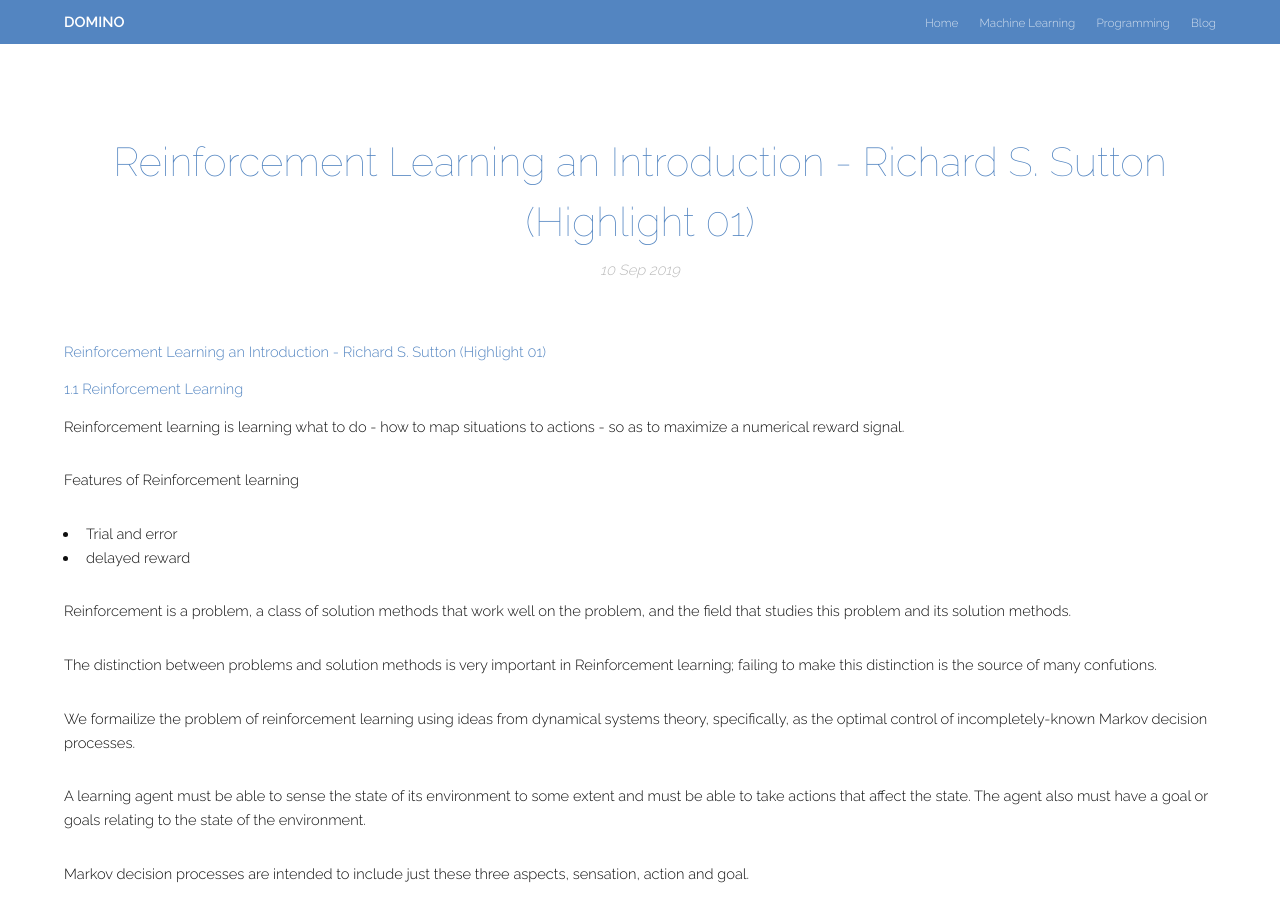
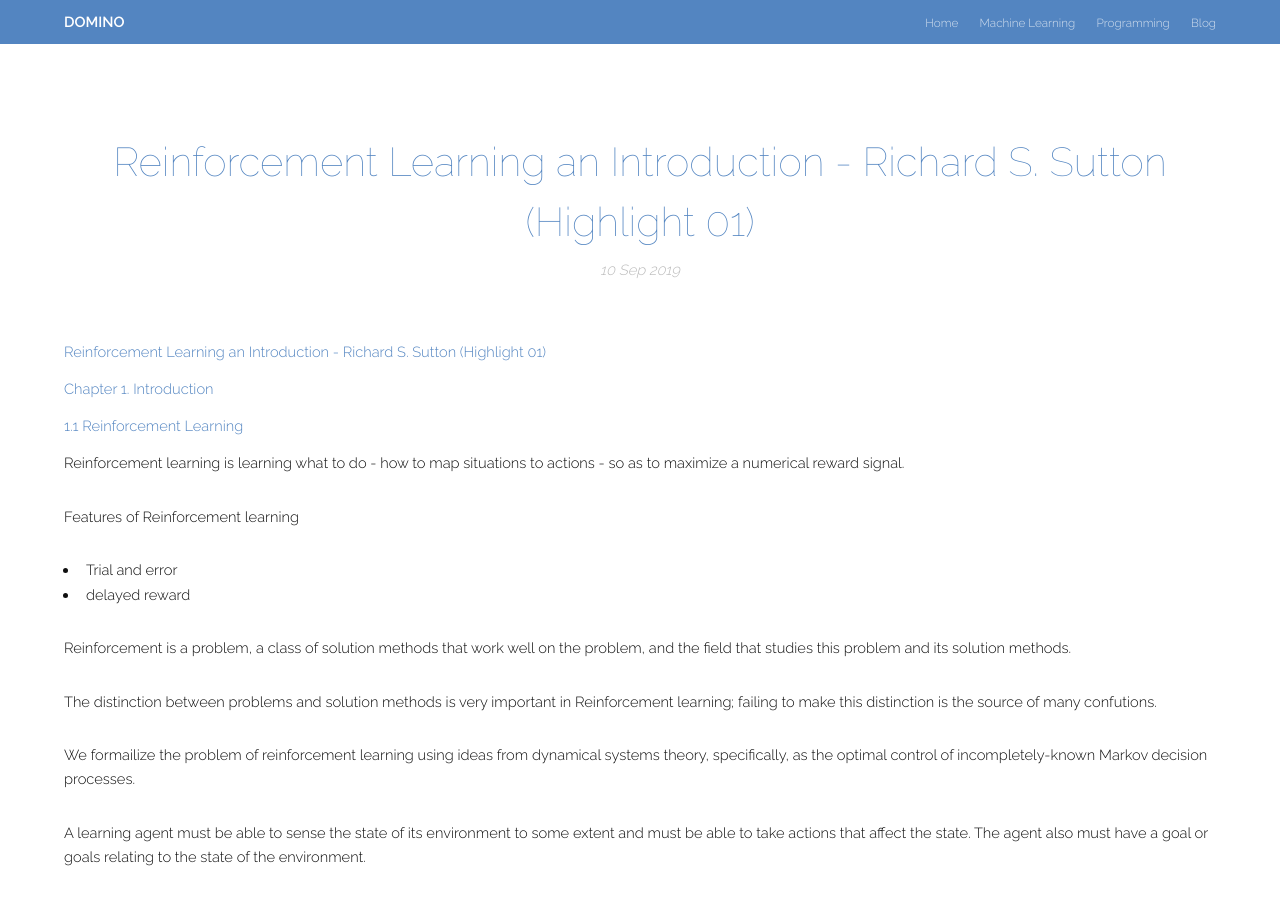
Before and after one commit to backgom2357/backgom2357.github.io, a Jekyll site: the page built from _posts/2019-09-10-RL-01RL-an-Intoduction(2ed)-.markdown, in a window 1280 px wide and 900 px high. Built offline with Jekyll 4.4.1, drawn with Linux system fonts in a browser that asks for light colours.

Commit message:
add 'chapter' info

```diff
--- a/_posts/2019-09-10-RL-01RL-an-Intoduction(2ed)-.markdown
+++ b/_posts/2019-09-10-RL-01RL-an-Intoduction(2ed)-.markdown
@@ -5,6 +5,8 @@
 categories: machine_learning
 ---
 # Reinforcement Learning an Introduction - Richard S. Sutton (Highlight 01)
+
+# Chapter 1. Introduction
 
 # 1.1 Reinforcement Learning
 Reinforcement learning is learning what to do - how to map situations to actions - so as to maximize a numerical reward signal.
```
